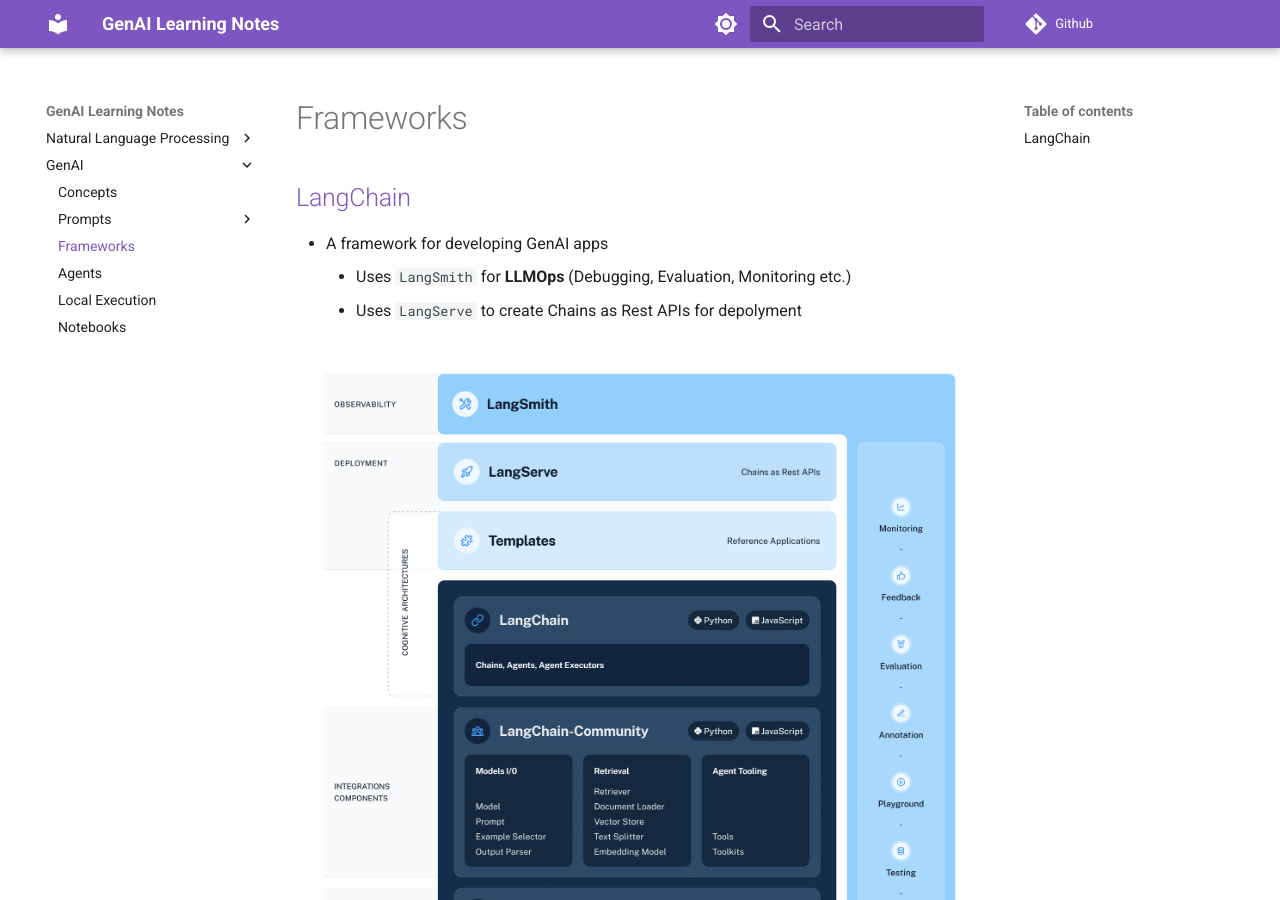
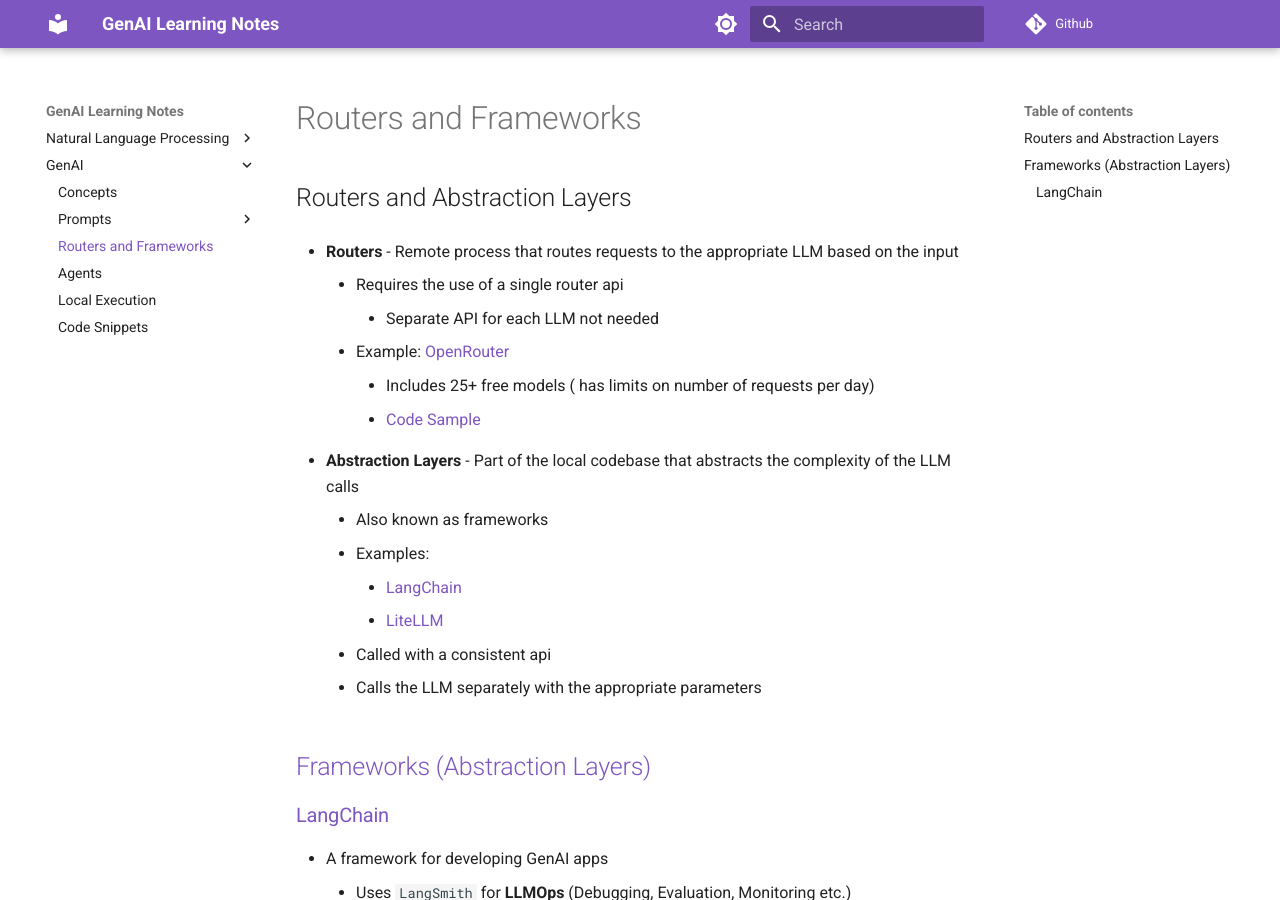
Before and after one commit to paulang1807/learn-genai, an MkDocs documentation site: the page built from docs/frameworks.md, in a window 1280 px wide and 900 px high. Built offline with MkDocs 1.6.1 and Material for MkDocs 9.7.7, drawn with Linux system fonts in a browser that asks for light colours; comment, search, counter and statistics services are not loaded.

```diff
--- a/docs/frameworks.md
+++ b/docs/frameworks.md
@@ -1,4 +1,21 @@
-## [LangChain](https://www.langchain.com/)
+## Routers and Abstraction Layers
+- **Routers** - Remote process that routes requests to the appropriate LLM based on the input
+    - Requires the use of a single router api
+        - Separate API for each LLM not needed
+    - Example: [OpenRouter](https://openrouter.ai)
+        - Includes 25+ free models ( has limits on number of requests per day)
+        - [Code Sample](../prompt-code/#openrouter)
+
+- **Abstraction Layers** - Part of the local codebase that abstracts the complexity of the LLM calls
+    - Also known as frameworks
+    - Examples:
+        - [LangChain](https://www.langchain.com/)
+        - [LiteLLM](https://docs.litellm.ai/docs/)
+    - Called with a consistent api
+    - Calls the LLM separately with the appropriate parameters
+
+## [Frameworks (Abstraction Layers)](https://colab.research.google.com/drive/1HJDuNrnLAXUANi5_xfBrB-QDvfu5bgwb)
+### [LangChain](https://www.langchain.com/)
 - A framework for developing GenAI apps
     - Uses `LangSmith` for **LLMOps** (Debugging, Evaluation, Monitoring etc.)
     - Uses `LangServe` to create Chains as Rest APIs for depolyment
--- a/mkdocs.yml
+++ b/mkdocs.yml
@@ -95,9 +95,8 @@ nav:
     - Concepts: concepts.md
     - Prompts:
       - Overview: prompts.md
-      - Code Snippets: prompt-code.md
       - Samples: prompt-samples.md
-    - Frameworks: frameworks.md
+    - Routers and Frameworks: frameworks.md
     - Agents: agents.md
     - Local Execution: local.md
-    - Notebooks: notebooks/index.md
+    - Code Snippets: prompt-code.md
```
Also changed, not shown: README.md (+1 -0 lines), docs/concepts.md (+0 -12 lines), docs/local.md (+1 -1 lines), docs/prompt-code.md (+2 -2 lines).
